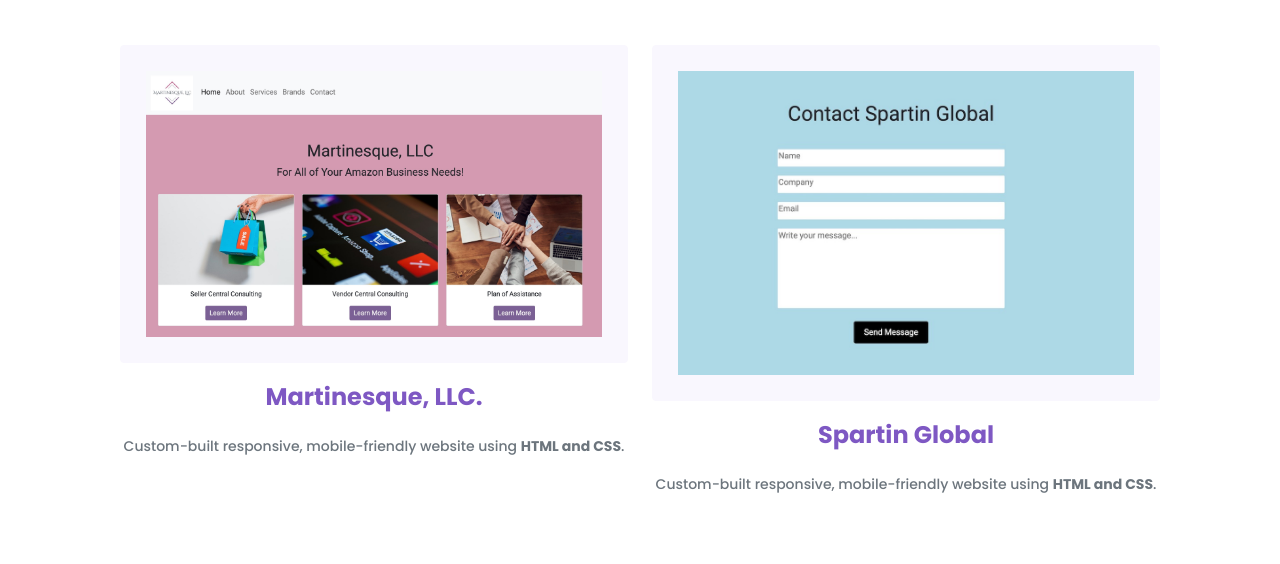
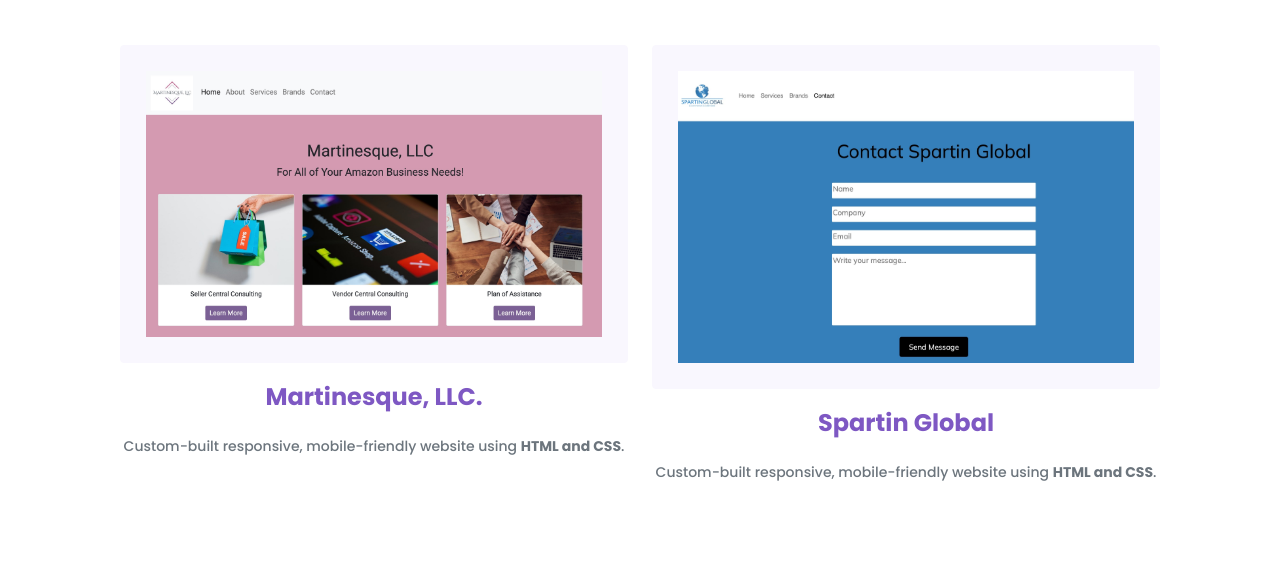
Before and after one commit to bsak350/portfolio-project, a plain HTML site: page work.html in a window 1280 px wide. Shown: the part 236-800 px from the top of the page. Drawn offline with nearby package versions, Linux system fonts and the light colour scheme.

Commit message:
remove photos that are no longer needed from images, updated spartin global photo

```diff
--- a/work.html
+++ b/work.html
@@ -111,7 +111,7 @@
               title="Link to spartinglobal.com"
             >
               <img
-                src="images/spartin.jpg"
+                src="images/newspartin.jpg"
                 alt="Spartin Global Website"
                 class="img-fluid mb-3"
                 id="web-photo"
```
Also changed, not shown: images/Image 7-19-23 at 2.16 PM.jpg (deleted), images/WebsiteIntegration$Images$Intermediate.png (deleted), images/code.jpg (deleted), images/dmi.jpg (deleted), images/influencers.jpg (deleted), images/newspartin.jpg (added), images/profile.jpeg (deleted), images/spartin.jpg (deleted), images/spartinglobal.jpg (deleted), 2 other files.
